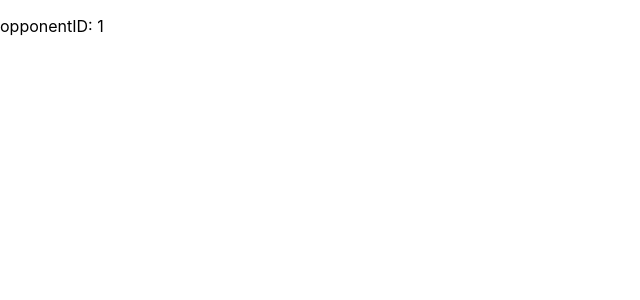
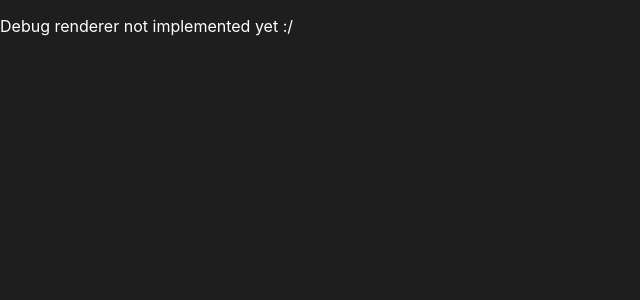
Before and after one commit to Gabfuwak/chasse, a Next.js app: page /game/1 in a window 1280 px wide. Shown: the top 300 px of the page, without its empty margins (0-640 px from the left). Built offline with nearby package versions, Linux system fonts and the light colour scheme.

Commit message:
Developped directory structure
Added the common/ folder for utilities, which mimics the structure of
the pages/ directory, and the styles/ folder, containing both common and
pages folder, each containing css modules for the corresponding folders

```diff
--- a/src/pages/_app.tsx
+++ b/src/pages/_app.tsx
@@ -1,4 +1,4 @@
-import '@gstyles/globals.css'
+import '@styles/globals.css'
 import type { AppProps } from 'next/app'
 
 function MyApp({ Component, pageProps }: AppProps) {
--- a/src/pages/game/[opponentID].tsx
+++ b/src/pages/game/[opponentID].tsx
@@ -2,20 +2,22 @@ import Head from 'next/head';
 import { useRouter } from 'next/router';
 import { Fragment } from 'react';
 
-function Game() {
-    const router = useRouter()
-    const { opponentID } = router.query
+export default function Game() {
+    const router = useRouter();
+    const { opponentID } = router.query;
+
+    const debug = true;
 
     return (
         <Fragment>
             <Head>
                 <title>ID : {opponentID}</title>
             </Head>
-            <p>
-                opponentID: {opponentID}
-            </p>
+            {
+                debug ?
+                <p>Debug renderer not implemented yet :/</p> : // RawHTMLScrabbleRenderer
+                <p>Error : non-debug mode not defined</p>
+            }
         </Fragment>
-    )
+    );
 }
-
-export default Game
--- a/src/pages/index.tsx
+++ b/src/pages/index.tsx
@@ -1,6 +1,6 @@
 import Head from 'next/head'
 import Image from 'next/image'
-import styles from '@gstyles/Home.module.css'
+import styles from '@styles/Home'
 
 export default function Home() {
   return (
--- a/styles/globals.css
+++ b/src/styles/pages/globals.css
@@ -4,6 +4,9 @@ body {
   margin: 0;
   font-family: -apple-system, BlinkMacSystemFont, Segoe UI, Roboto, Oxygen,
     Ubuntu, Cantarell, Fira Sans, Droid Sans, Helvetica Neue, sans-serif;
+
+  background-color: #1e1e1e;
+  color: white;
 }
 
 a {
```
Also changed, not shown: src/common/game/HTMLScrabbleRenderer.tsx (added, +22 -0 lines), tsconfig.json (+6 -1 lines), src/styles/pages/Home.module.css (renamed from styles/Home.module.css), 2 other files (tests, documents, lock files or other folders).
